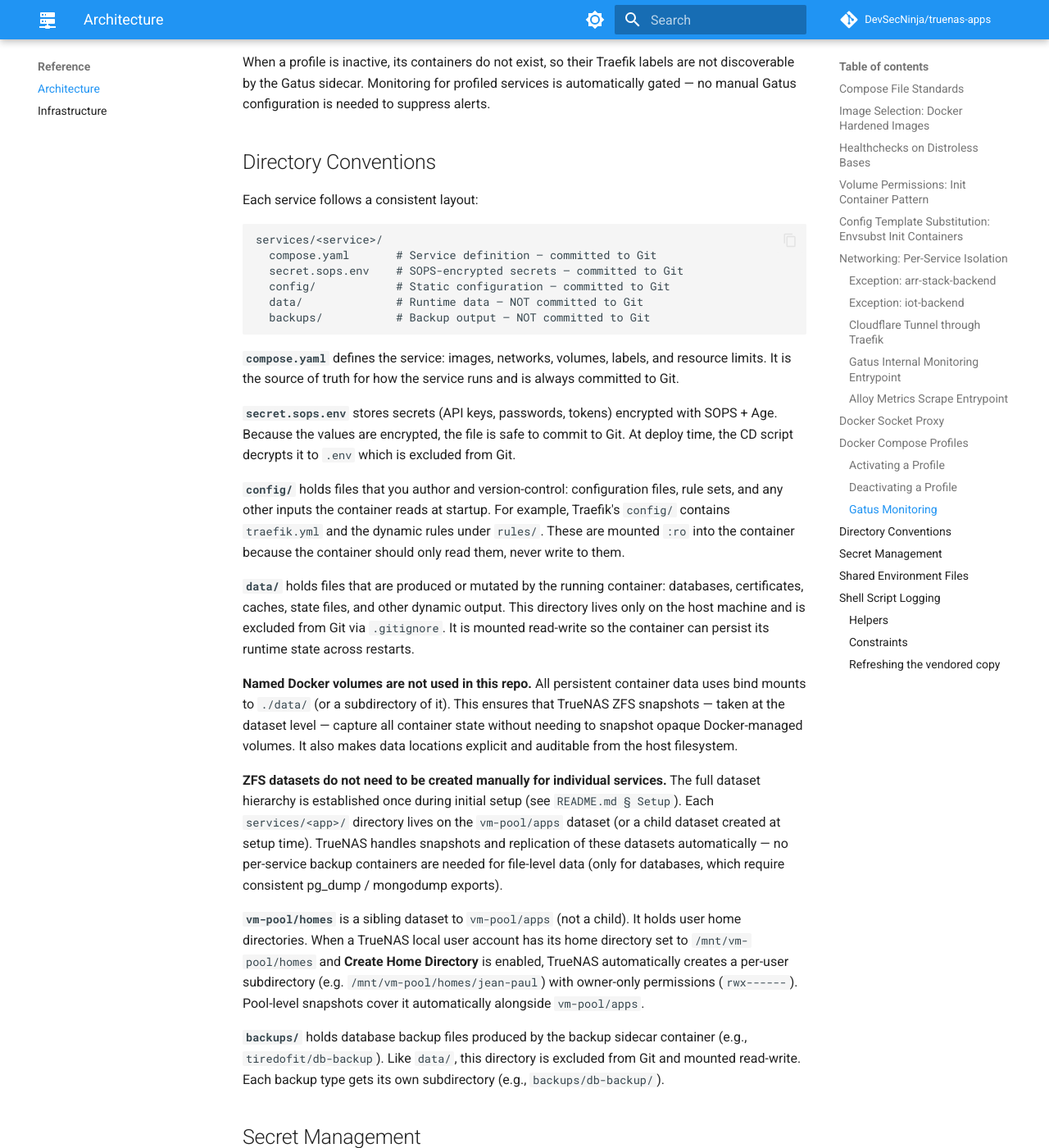
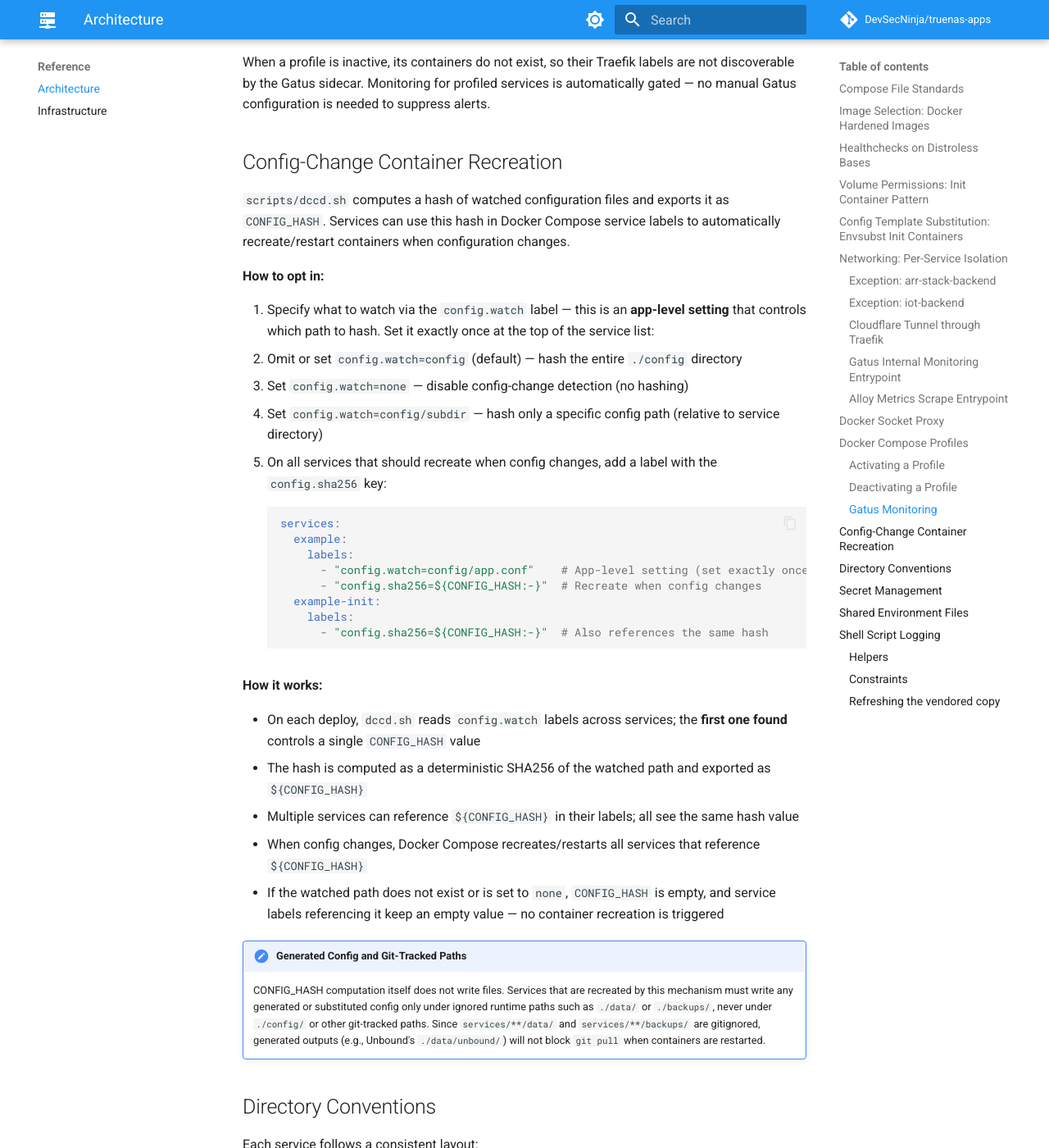
Before and after one commit to DevSecNinja/truenas-apps, an MkDocs documentation site: the page built from docs/ARCHITECTURE.md, in a window 1280 px wide and 1400 px high, scrolled down 16506 px. Shown: the whole window at 82% size. Built offline with MkDocs 1.6.1 and Material for MkDocs 9.7.7, drawn with Linux system fonts in a browser that asks for light colours; comment, search, counter and statistics services are not loaded.

Commit message:
feat(unbound): restart on config changes (#356)
Co-authored-by: copilot-swe-agent[bot] <198982749+Copilot@users.noreply.github.com>
Co-authored-by: DevSecNinja <14926452+DevSecNinja@users.noreply.github.com>

````diff
--- a/docs/ARCHITECTURE.md
+++ b/docs/ARCHITECTURE.md
@@ -410,6 +410,41 @@ docker compose --profile surveillance down
 
 When a profile is inactive, its containers do not exist, so their Traefik labels are not discoverable by the Gatus sidecar. Monitoring for profiled services is automatically gated — no manual Gatus configuration is needed to suppress alerts.
 
+## Config-Change Container Recreation
+
+`scripts/dccd.sh` computes a hash of watched configuration files and exports it as `CONFIG_HASH`. Services can use this hash in Docker Compose service labels to automatically recreate/restart containers when configuration changes.
+
+**How to opt in:**
+
+1. Specify what to watch via the `config.watch` label — this is an **app-level setting** that controls which path to hash. Set it exactly once at the top of the service list:
+   - Omit or set `config.watch=config` (default) — hash the entire `./config` directory
+   - Set `config.watch=none` — disable config-change detection (no hashing)
+   - Set `config.watch=config/subdir` — hash only a specific config path (relative to service directory)
+
+2. On all services that should recreate when config changes, add a label with the `config.sha256` key:
+   ```yaml
+   services:
+     example:
+       labels:
+         - "config.watch=config/app.conf"    # App-level setting (set exactly once)
+         - "config.sha256=${CONFIG_HASH:-}"  # Recreate when config changes
+     example-init:
+       labels:
+         - "config.sha256=${CONFIG_HASH:-}"  # Also references the same hash
+   ```
+
+**How it works:**
+
+- On each deploy, `dccd.sh` reads `config.watch` labels across services; the **first one found** controls a single `CONFIG_HASH` value
+- The hash is computed as a deterministic SHA256 of the watched path and exported as `${CONFIG_HASH}`
+- Multiple services can reference `${CONFIG_HASH}` in their labels; all see the same hash value
+- When config changes, Docker Compose recreates/restarts all services that reference `${CONFIG_HASH}`
+- If the watched path does not exist or is set to `none`, `CONFIG_HASH` is empty, and service labels referencing it keep an empty value — no container recreation is triggered
+
+<!-- dprint-ignore -->
+!!! note "Generated Config and Git-Tracked Paths"
+    CONFIG_HASH computation itself does not write files. Services that are recreated by this mechanism must write any generated or substituted config only under ignored runtime paths such as `./data/` or `./backups/`, never under `./config/` or other git-tracked paths. Since `services/**/data/` and `services/**/backups/` are gitignored, generated outputs (e.g., Unbound's `./data/unbound/`) will not block `git pull` when containers are restarted.
+
 ## Directory Conventions
 
 Each service follows a consistent layout:
````
Also changed, not shown: 2 other files.
